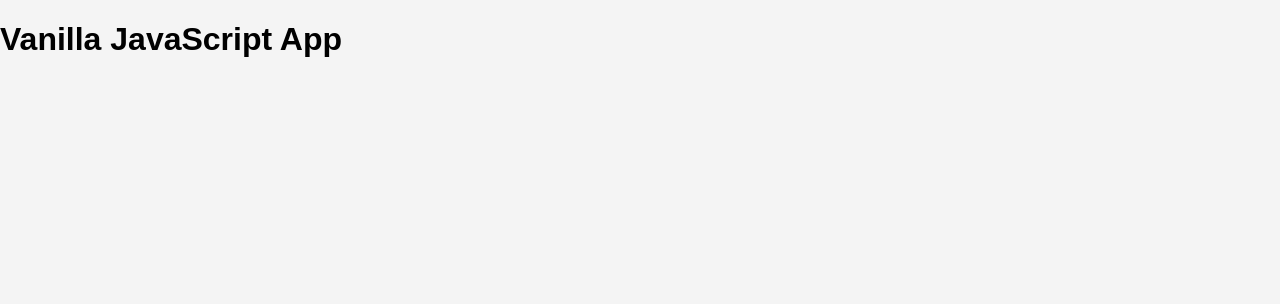
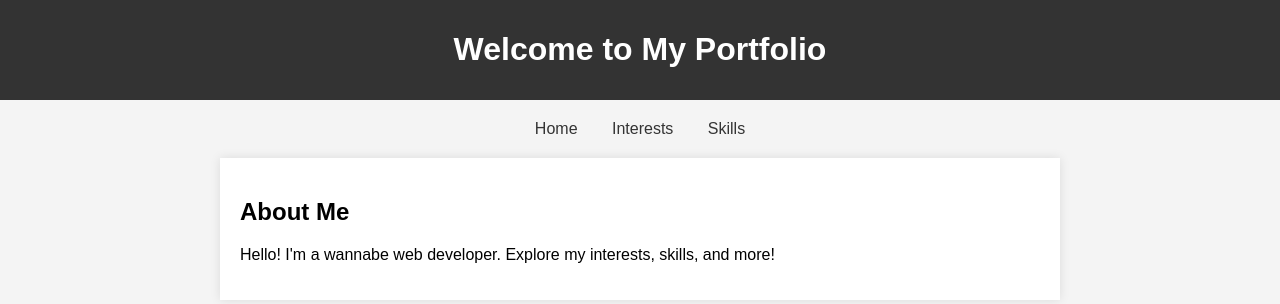
Before and after one commit to ARES19333/azure, a website: page src/index.html in a window 1280 px wide. Drawn offline with Linux system fonts and the light colour scheme; files that its build step writes are made by us from their sources.

Commit message:
Update index.html

```diff
--- a/src/index.html
+++ b/src/index.html
@@ -1,17 +1,23 @@
 <!DOCTYPE html>
 <html lang="en">
-
 <head>
-  <meta charset="UTF-8">
-  <meta name="viewport" content="width=device-width, initial-scale=1.0">
-  <link rel="stylesheet" href="styles.css">
-  <title>Vanilla JavaScript App</title>
+    <meta charset="UTF-8">
+    <meta name="viewport" content="width=device-width, initial-scale=1.0">
+    <title>My Portfolio</title>
+    <link rel="stylesheet" href="css/styles.css">
 </head>
-
 <body>
-  <main>
-    <h1>Vanilla JavaScript App</h1>
-  </main>
+    <header>
+        <h1>Welcome to My Portfolio</h1>
+    </header>
+    <nav>
+        <a href="index.html">Home</a>
+        <a href="interests.html">Interests</a>
+        <a href="skills.html">Skills</a>
+    </nav>
+    <div class="container">
+        <h2>About Me</h2>
+        <p>Hello! I'm a wannabe web developer. Explore my interests, skills, and more!</p>
+    </div>
 </body>
-
 </html>
```
